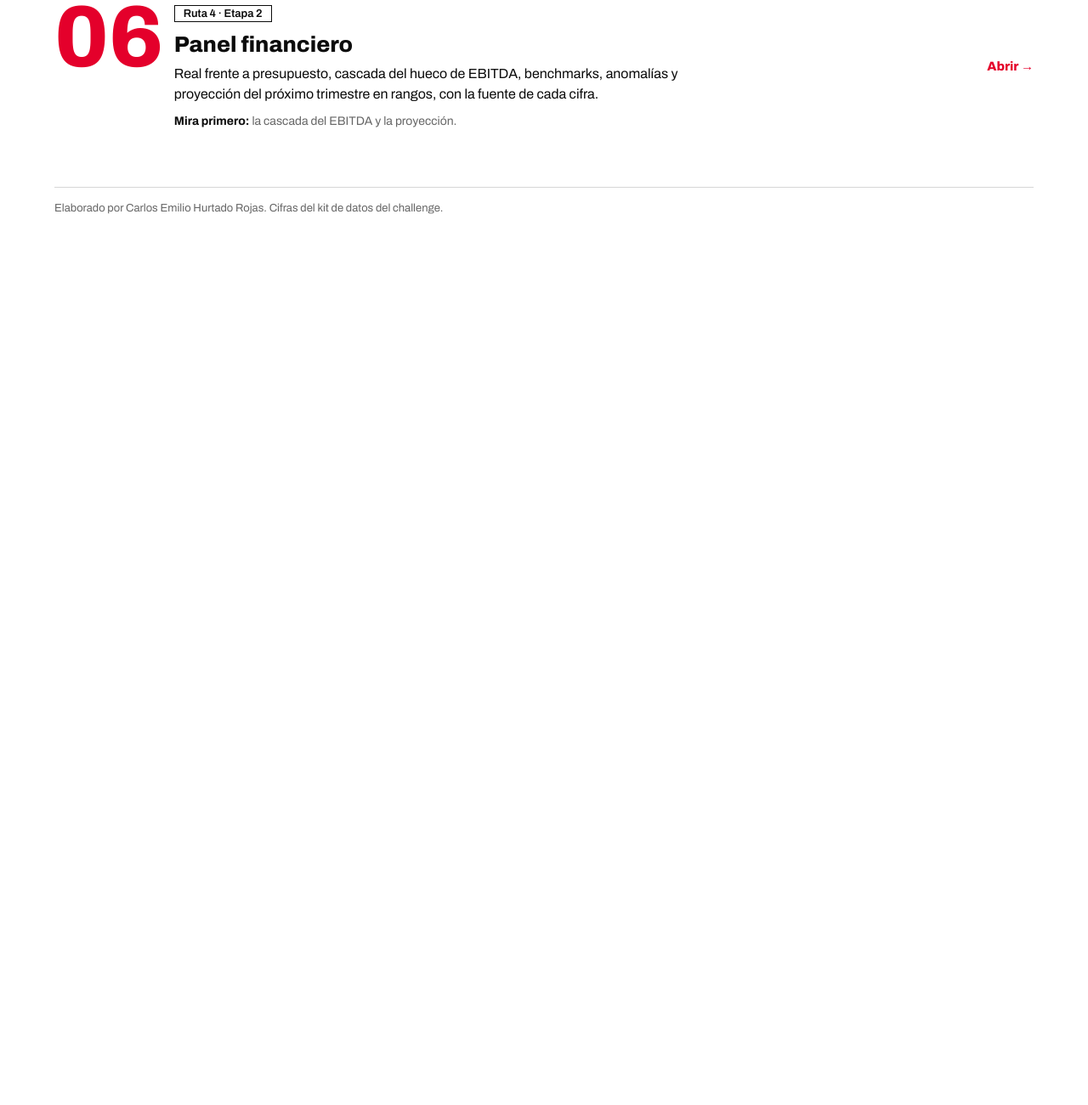
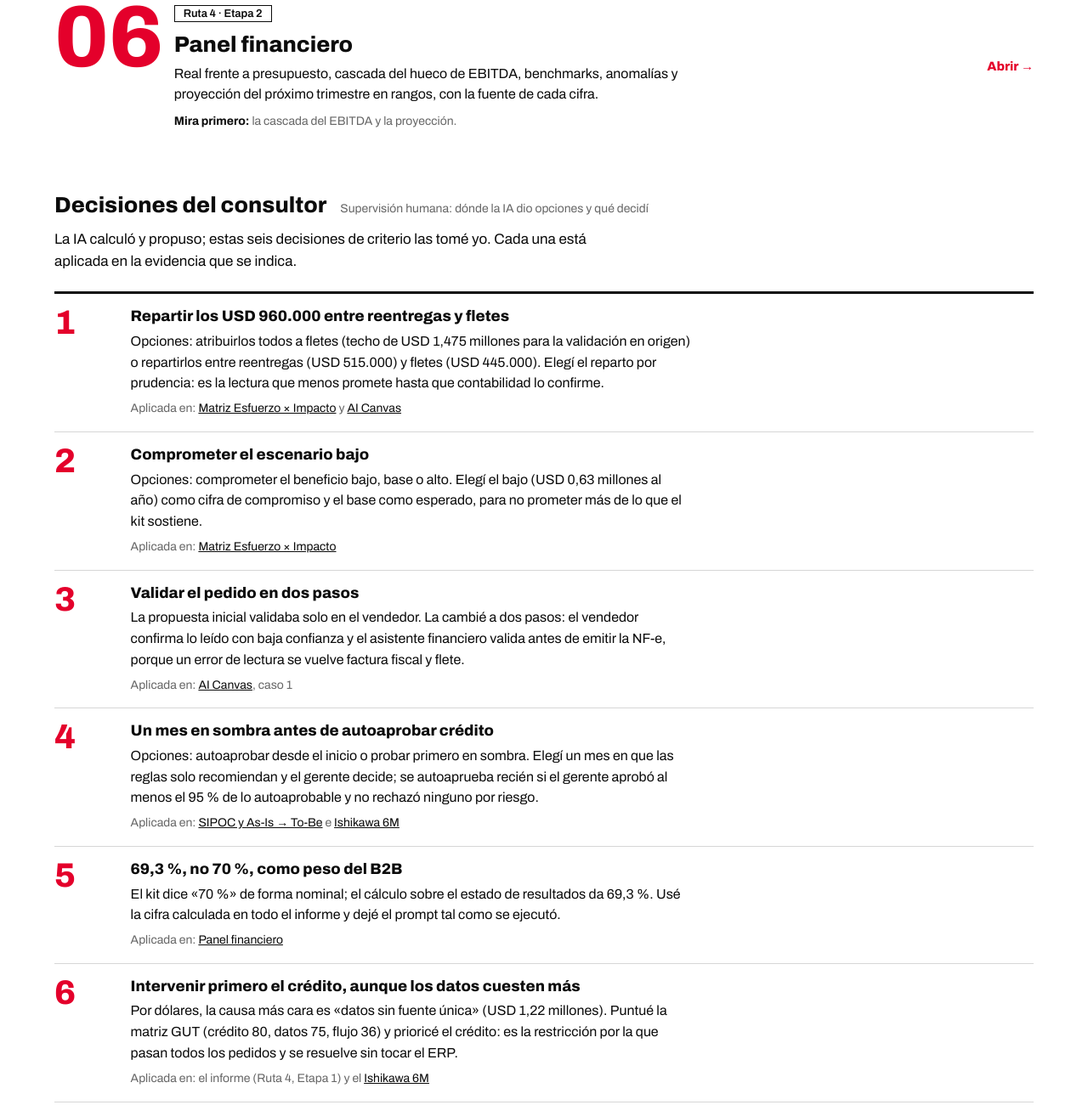
Before and after one commit to Frostbyte29/taranis-black, a plain HTML site: page index.html in a window 1280 px wide. Shown: the part 1729-3030 px from the top of the page at 85% size. Before the commit the page ends 2035 px from the top, so only its background shows below. Drawn offline with Linux system fonts and the light colour scheme.

Commit message:
feat: agregar decisiones del consultor al índice
Reúne las seis decisiones de criterio con enlace a la evidencia donde se aplicó cada una; alinea el Ishikawa, el título de Perú en la política y el nombre del archivo de límites con el kit.

```diff
--- a/index.html
+++ b/index.html
@@ -43,6 +43,14 @@ h2{font-size:clamp(20px,2.2vw,26px)}
 .ev:focus-visible{outline:3px solid var(--red);outline-offset:4px}
 footer{color:var(--grey);font-size:13px;margin-top:48px;border-top:1px solid var(--line);padding-top:14px}
 @media (max-width:760px){.route{grid-template-columns:repeat(3,minmax(0,1fr));row-gap:22px}.ev{grid-template-columns:56px minmax(0,1fr)}.go{display:none}}
+.dec{border-top:3px solid var(--ink);margin-top:22px}
+.dec li{display:grid;grid-template-columns:clamp(40px,5vw,64px) minmax(0,1fr);gap:clamp(12px,2vw,28px);padding:16px 0;border-bottom:1px solid var(--line);list-style:none}
+.dec ol{margin:0;padding:0}
+.dec .n{font-stretch:112%;font-weight:800;font-size:clamp(28px,3.4vw,40px);line-height:.9;color:var(--red)}
+.dec b.t{display:block;font-stretch:112%;font-weight:800;font-size:18px;line-height:1.2}
+.dec p{margin:6px 0 0;max-width:72ch}
+.dec .src{font-size:14px;color:var(--grey)}
+.dec a{color:var(--ink)}.dec a:hover{color:var(--red)}
 </style>
 </head>
 <body>
@@ -122,6 +130,18 @@ footer{color:var(--grey);font-size:13px;margin-top:48px;border-top:1px solid var
 <div class="go">Abrir →</div>
 </a>
 
+<section id="decisiones">
+<div class="part"><h2>Decisiones del consultor</h2><small>Supervisión humana: dónde la IA dio opciones y qué decidí</small></div>
+<p class="lede" style="margin-top:12px">La IA calculó y propuso; estas seis decisiones de criterio las tomé yo. Cada una está aplicada en la evidencia que se indica.</p>
+<div class="dec"><ol>
+<li><span class="n">1</span><div><b class="t">Repartir los USD 960.000 entre reentregas y fletes</b><p>Opciones: atribuirlos todos a fletes (techo de USD 1,475 millones para la validación en origen) o repartirlos entre reentregas (USD 515.000) y fletes (USD 445.000). Elegí el reparto por prudencia: es la lectura que menos promete hasta que contabilidad lo confirme.</p><p class="src">Aplicada en: <a href="matriz-esfuerzo-impacto.html">Matriz Esfuerzo × Impacto</a> y <a href="ai-canvas.html">AI Canvas</a></p></div></li>
+<li><span class="n">2</span><div><b class="t">Comprometer el escenario bajo</b><p>Opciones: comprometer el beneficio bajo, base o alto. Elegí el bajo (USD 0,63 millones al año) como cifra de compromiso y el base como esperado, para no prometer más de lo que el kit sostiene.</p><p class="src">Aplicada en: <a href="matriz-esfuerzo-impacto.html">Matriz Esfuerzo × Impacto</a></p></div></li>
+<li><span class="n">3</span><div><b class="t">Validar el pedido en dos pasos</b><p>La propuesta inicial validaba solo en el vendedor. La cambié a dos pasos: el vendedor confirma lo leído con baja confianza y el asistente financiero valida antes de emitir la NF-e, porque un error de lectura se vuelve factura fiscal y flete.</p><p class="src">Aplicada en: <a href="ai-canvas.html">AI Canvas</a>, caso 1</p></div></li>
+<li><span class="n">4</span><div><b class="t">Un mes en sombra antes de autoaprobar crédito</b><p>Opciones: autoaprobar desde el inicio o probar primero en sombra. Elegí un mes en que las reglas solo recomiendan y el gerente decide; se autoaprueba recién si el gerente aprobó al menos el 95 % de lo autoaprobable y no rechazó ninguno por riesgo.</p><p class="src">Aplicada en: <a href="sipoc-as-is-to-be.html">SIPOC y As-Is → To-Be</a> e <a href="ishikawa-6m.html">Ishikawa 6M</a></p></div></li>
+<li><span class="n">5</span><div><b class="t">69,3 %, no 70 %, como peso del B2B</b><p>El kit dice «70 %» de forma nominal; el cálculo sobre el estado de resultados da 69,3 %. Usé la cifra calculada en todo el informe y dejé el prompt tal como se ejecutó.</p><p class="src">Aplicada en: <a href="panel-financiero.html">Panel financiero</a></p></div></li>
+<li><span class="n">6</span><div><b class="t">Intervenir primero el crédito, aunque los datos cuesten más</b><p>Por dólares, la causa más cara es «datos sin fuente única» (USD 1,22 millones). Puntué la matriz GUT (crédito 80, datos 75, flujo 36) y prioricé el crédito: es la restricción por la que pasan todos los pedidos y se resuelve sin tocar el ERP.</p><p class="src">Aplicada en: el informe (Ruta 4, Etapa 1) y el <a href="ishikawa-6m.html">Ishikawa 6M</a></p></div></li>
+</ol></div>
+</section>
 <footer>Elaborado por Carlos Emilio Hurtado Rojas. Cifras del kit de datos del challenge.</footer>
 </div></main>
 </body>
```
Also changed, not shown: ai-canvas.html (+1 -1 lines), ishikawa-6m.html (+2 -2 lines), politica-ia-responsable.html (+2 -2 lines), sipoc-as-is-to-be.html (+1 -1 lines).
